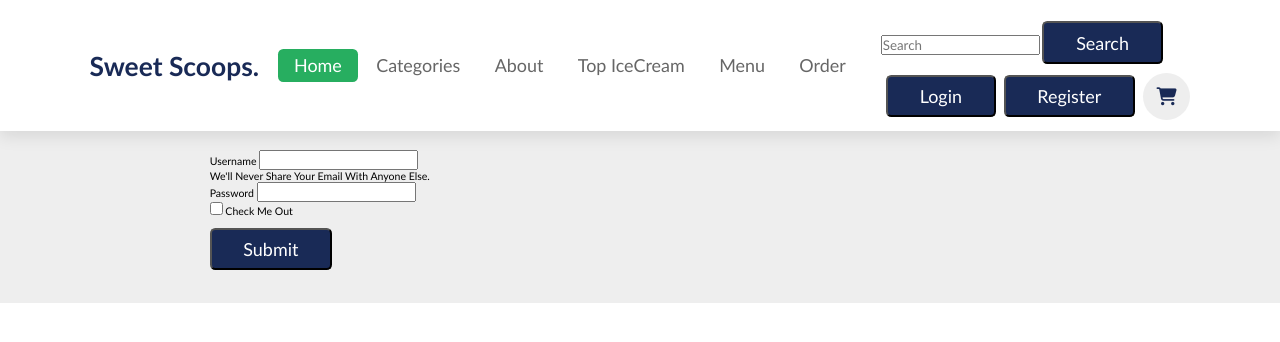
After one commit to shankkarpal46/SweetScoops, a Django app: page /login/ in a window 1280 px wide. The commit adds this page. Shown: the top 342 px of the page. Run offline with Django 5.2, Linux system fonts and the light colour scheme; some libraries are stand-ins or nearby versions.

Commit message:
project setup

```diff
--- a/sweetscoops/icecream/templates/dishes.html
+++ b/sweetscoops/icecream/templates/dishes.html
@@ -7,7 +7,7 @@
 {% block content %}
     <h1 style="text-align: center;">This is Menu Page</h1>
 
-    {% for  in  %}
-
+    {% for icecream in object_list %}
+        {% include 'card.html' with i=icecream only %}
     {% endfor %}
 {% endblock content %}
--- a/sweetscoops/icecream/urls.py
+++ b/sweetscoops/icecream/urls.py
@@ -5,4 +5,5 @@ urlpatterns = [
     path('',views.dishes,name="dishes"),
     path('menu/',views.IcecreamList.as_view(),name = "icecream-list"),
     path('menu/<int:pk>',views.IcecreamDetail.as_view(),name = "icecream-detail"),
+    path('search',views.search,name="search"),
 ]
--- a/sweetscoops/icecream/views.py
+++ b/sweetscoops/icecream/views.py
@@ -13,3 +13,9 @@ class IcecreamList(ListView):
 class IcecreamDetail(DetailView):
     model = Icecream
     template_name="icecreams/icecream_detail.html"
+
+
+def search(request):
+    keyword=request.GET.get("keyword")
+    icecreams= Icecream.objects.all().filter(icecream_name__icontains = keyword)
+    return render(request,"dishes.html",{"object_list":icecreams})
--- a/sweetscoops/static/css/style.css
+++ b/sweetscoops/static/css/style.css
@@ -84,7 +84,10 @@ header .icons #bars{
 
 section{
     padding: 2rem 9%;
-    position: relative;top: 10px; padding-top: 65px;
+    position: relative;
+    top: 10px;
+    padding-top: 65px;
+
 }
 
 section:nth-child(even){
@@ -381,6 +384,7 @@ section:nth-child(even){
     color: var(--black);
 }
 
+
 .menu .box-container .box .image .fa-heart:hover{
     background:var(--green);
     color: #fff;
--- a/sweetscoops/sweetscoops/urls.py
+++ b/sweetscoops/sweetscoops/urls.py
@@ -26,6 +26,8 @@ urlpatterns = [
     path('dishes/',views.dishes,name="dishes"),
     path('about/',views.about,name="about"),
     path('icecream/',include('icecream.urls')),
+    path('login/',views.user_login,name="login"),
+    path('logout/',views.user_logout,name="logout"),
+    path('register/',views.register,name="register"),
 ]
-
-#urlpatterns+= static(settings.MEDIA_URL,document_root=settings.MEDIA_ROOT)
+urlpatterns+= static(settings.MEDIA_URL,document_root=settings.MEDIA_ROOT)
--- a/sweetscoops/sweetscoops/views.py
+++ b/sweetscoops/sweetscoops/views.py
@@ -1,5 +1,7 @@
-from django.shortcuts import render
-
+from django.shortcuts import render,HttpResponseRedirect,HttpResponse
+from django.contrib.auth.forms import UserCreationForm
+from  .form import CustomUserCreationForm
+from django.contrib.auth import authenticate,login,logout
 
 def home(request):
     return render(request,"index.html",{})
@@ -9,3 +11,35 @@ def dishes(request):
 
 def about(request):
     return render(request,"about.html")
+
+def user_login(request):
+    if request.method=="GET":
+       return render(request,"login.html")
+
+    if request.method=="POST":
+        username=request.POST.get("username")
+        password=request.POST.get("password")
+        user=authenticate(username=username,password=password)
+        if user is not None:
+            login(request,user)
+            print(request.user.first_name)
+            return HttpResponseRedirect("/dishes")
+        else:
+            return render(request,"login.html",{"message":"Log in failed"})
+
+def user_logout(request):
+    logout(request)
+    return HttpResponseRedirect("/login")
+
+def register(request):
+    if request.method=="GET":
+        # form=UserCreationForm()
+        form=CustomUserCreationForm()
+        return render(request,"register.html",{"form":form})
+    else:
+        # form=UserCreationForm(request.POST)
+        form=CustomUserCreationForm(request.POST)
+        if form.is_valid():
+            form.save()
+            return HttpResponseRedirect("/login")
+        return render(request,"register.html",{"form":form})
--- a/sweetscoops/templates/links.html
+++ b/sweetscoops/templates/links.html
@@ -8,6 +8,5 @@
 
 <script src="{% static 'js/script.js' %}"></script>
 
-
 <script src="https://cdn.jsdelivr.net/npm/bootstrap@5.0.2/dist/js/bootstrap.bundle.min.js" integrity="sha384-MrcW6ZMFYlzcLA8Nl+NtUVF0sA7MsXsP1UyJoMp4YLEuNSfAP+JcXn/tWtIaxVXM" crossorigin="anonymous"></script>
 <script src="https://kit.fontawesome.com/04c19591e6.js" crossorigin="anonymous"></script>
--- /dev/null
+++ b/sweetscoops/templates/login.html
@@ -0,0 +1,26 @@
+{% extends "base.html" %}
+{% block title %}
+    Login Page
+{% endblock title %}
+
+{% block content %}
+<section class="menu">
+<form method = "POST">
+    {% csrf_token %}
+  <div class="mb-3">
+    <label for="exampleInputEmail1" class="form-label">Username</label>
+    <input type="text" class="form-control" id="exampleInputEmail1" aria-describedby="emailHelp" name="username">
+    <div id="emailHelp" class="form-text">We'll never share your email with anyone else.</div>
+  </div>
+  <div class="mb-3">
+    <label for="exampleInputPassword1" class="form-label">Password</label>
+    <input type="password" class="form-control" id="exampleInputPassword1" name="password">
+  </div>
+  <div class="mb-3 form-check">
+    <input type="checkbox" class="form-check-input" id="exampleCheck1">
+    <label class="form-check-label" for="exampleCheck1">Check me out</label>
+  </div>
+  <button type="submit" class="btn btn-primary">Submit</button>
+</form>
+</section>
+{% endblock content %}
--- a/sweetscoops/templates/navbar.html
+++ b/sweetscoops/templates/navbar.html
@@ -4,17 +4,28 @@
         <a href="#" class="logo"><i class="fa fa-untensils"></i>Sweet Scoops.</a>
         <nav class="navbar">
             <a href="#home" class="active">Home</a>
-            <a href="#dishes">Dishes</a>
+            <a href="#categories">Categories</a>
             <a href="#about">About</a>
-            <a href="#ice">Sweet Scoops</a>
-            <a href="#review">Review</a>
+            <a href="#ice">Top IceCream</a>
+            <a href="#review">Menu</a>
             <a href="#order">Order</a>
         </nav>
 
         <div class="icons">
             <i class="fa-solid fa-bars" id="bars"></i>
-            <i class="fa-solid fa-magnifying-glass" id="search"></i>
-            <a href="#" class="fa-solid fa-heart"></a>
+            <form class="d-flex" action="{% url 'search' %}">
+                <input class="form-control me-2" type="search" placeholder="Search" aria-label="Search" name ="keyword">
+                <button class="btn btn-outline-success" type="submit">Search</button>
+              </form>
+              {% if request.user.first_name %}
+              <a href="{% url 'login' %}"><button class="btn btn-outline-success" type="submit">{{request.user.first_name}}</button></a>
+              <a href="{% url 'logout' %}"><button class="btn btn-outline-success" type="submit">Logout</button></a>
+
+             {% else %}
+              <a href="{% url 'login' %}"><button class="btn btn-outline-success" type="submit">Login</button></a>
+              <a href="{% url 'register' %}"><button class="btn btn-outline-success" type="submit">Register</button></a>
+             {% endif %}
+
             <a href="#" class="fa-solid fa-cart-shopping"></a>
         </div>
     </header>
```
Also changed, not shown: sweetscoops/icecream/models.py (+11 -0 lines), sweetscoops/icecream/templates/card.html (+30 -3 lines), sweetscoops/icecream/templates/icecreams/icecream_detail.html (+8 -0 lines), sweetscoops/icecream/templates/icecreams/icecream_list.html (+21 -3 lines), sweetscoops/sweetscoops/form.py (added, +8 -0 lines), sweetscoops/templates/index.html (+15 -2 lines), sweetscoops/templates/register.html (added, +31 -0 lines).
